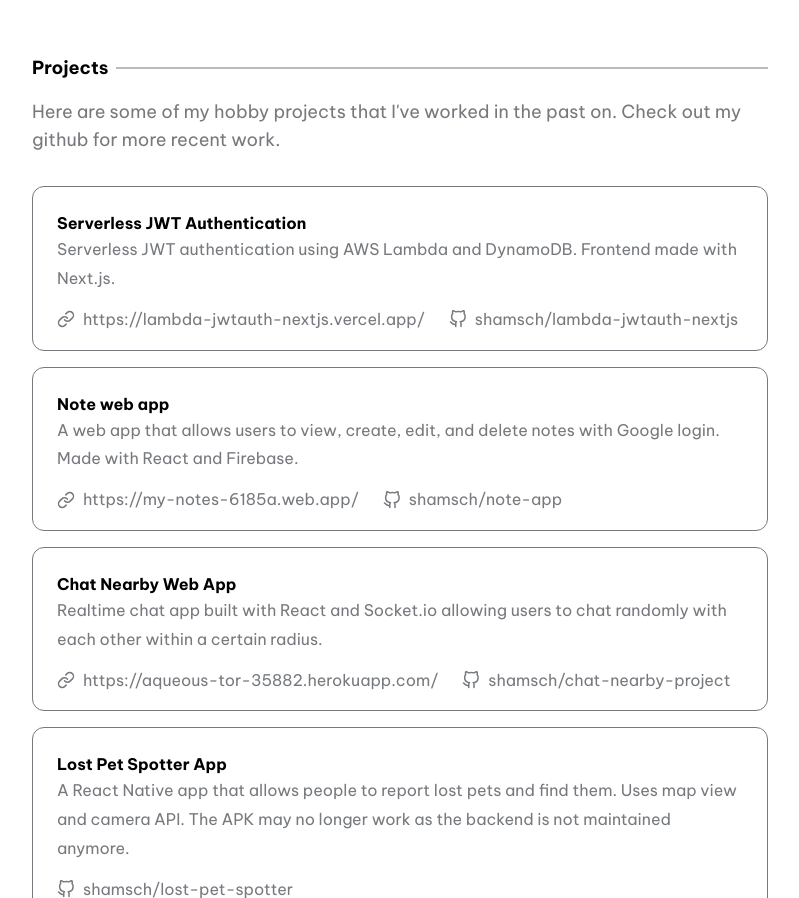
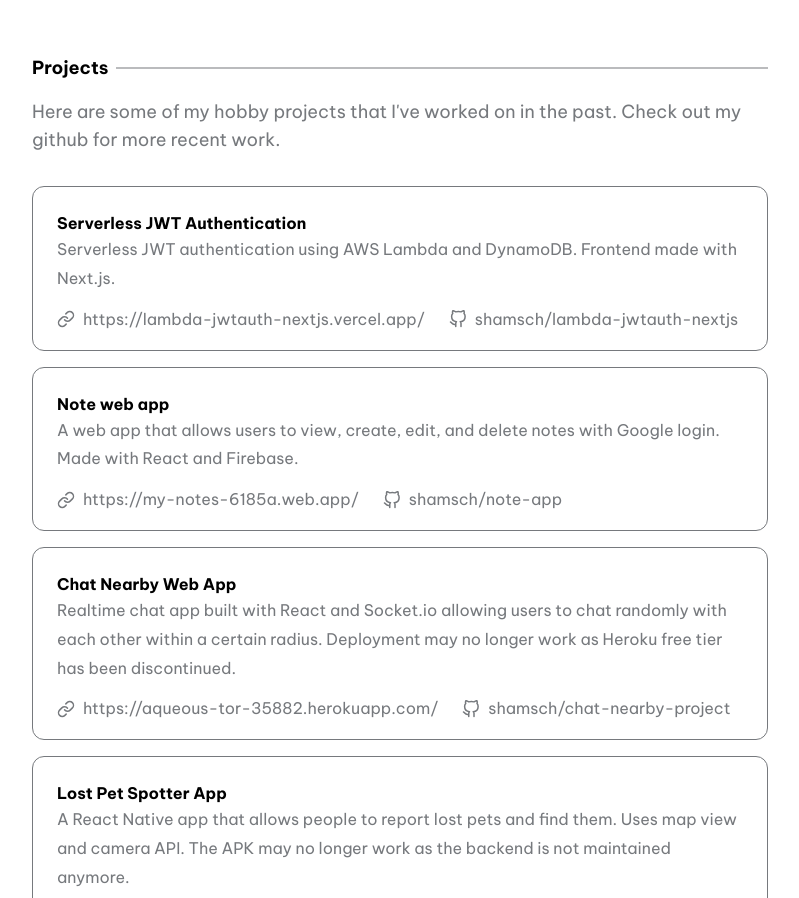
Before and after one commit to shamsch/minimal-portfolio, a Next.js app: page / in a window 1280 px wide. Shown: the part 913-1811 px from the top of the page, without its empty margins (240-1039 px from the left). Built offline with nearby package versions, Linux system fonts and the light colour scheme; no server answers.

Commit message:
info update

```diff
--- a/data/config.js
+++ b/data/config.js
@@ -10,7 +10,7 @@ export const hero = {
 
 export const projects = {
   title: 'Projects',
-  desc: "Here are some of my hobby projects that I've worked in the past on. Check out my github for more recent work.",
+  desc: "Here are some of my hobby projects that I've worked on in the past. Check out my github for more recent work.",
   projects: [
     {
       title: 'Serverless JWT Authentication',
@@ -29,7 +29,7 @@ export const projects = {
     {
       title: 'Chat Nearby Web App',
       description:
-        'Realtime chat app built with React and Socket.io allowing users to chat randomly with each other within a certain radius.',
+        'Realtime chat app built with React and Socket.io allowing users to chat randomly with each other within a certain radius. Deployment may no longer work as Heroku free tier has been discontinued.',
       link: 'https://aqueous-tor-35882.herokuapp.com/',
       github: 'shamsch/chat-nearby-project'
     },
```
